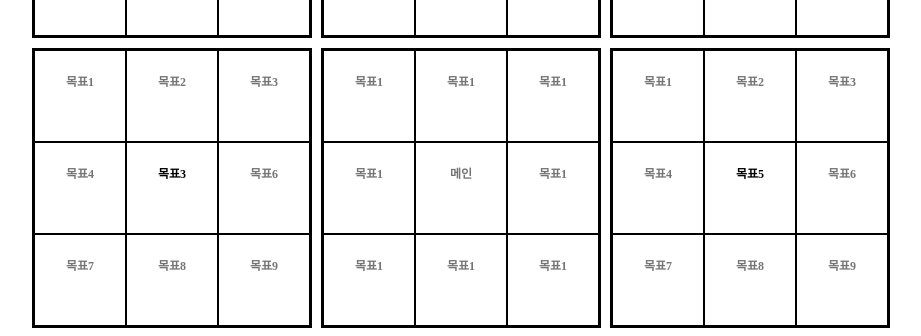
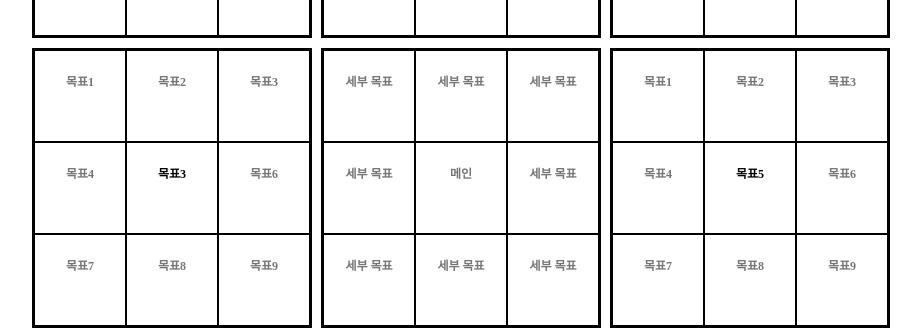
Before and after one commit to jeonghodong/react_mandal_art, a React (Vite) app: page / in a window 1280 px wide. Shown: the part 274-610 px from the top of the page, without its empty margins (179-1100 px from the left). Built offline with nearby package versions, Linux system fonts and the light colour scheme; a web font is replaced by a local one.

Commit message:
목표 => 세부목표 이름 변경

```diff
--- a/src/Components/MainTable.jsx
+++ b/src/Components/MainTable.jsx
@@ -53,7 +53,7 @@ function MainTable({ onKeyUp }) {
               <InnerBox>
                 <Cover>
                   <Input
-                    placeholder="목표1"
+                    placeholder="세부 목표"
                     maxLength={14}
                     onKeyUp={(event) => {
                       onKeyUp(event, i);
```
